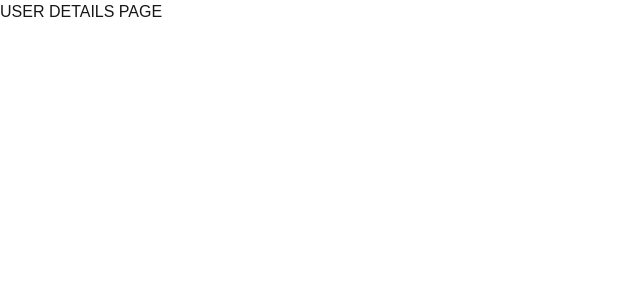
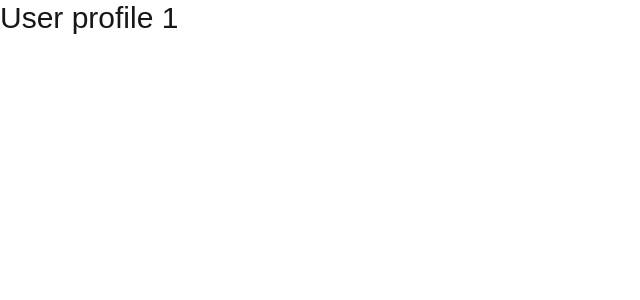
Before and after one commit to djrmanik/startup-pitch, a Next.js app: page /dashboard/users/1 in a window 1280 px wide. Shown: the top 300 px of the page, without its empty margins (0-640 px from the left). Built offline with nearby package versions, Linux system fonts and the light colour scheme.

Commit message:
params for routing

```diff
--- a/app/dashboard/users/[id]/page.tsx
+++ b/app/dashboard/users/[id]/page.tsx
@@ -1,8 +1,10 @@
 import React from 'react'
 
-const page = () => {
+const page = ({ params }: { params: { id: string }}) => {
+    const { id } = params;
+
     return (
-        <div>USER DETAILS PAGE</div>
+        <h1 className="text-3xl">User profile {id}</h1>
     )
 }
 
--- a/app/dashboard/users/page.tsx
+++ b/app/dashboard/users/page.tsx
@@ -20,7 +20,7 @@
                 </li>
 
                 <li>
-                    <Link href="/dashboard/users4/">User 4</Link>
+                    <Link href="/dashboard/users/4">User 4</Link>
                 </li>
 
 
```
